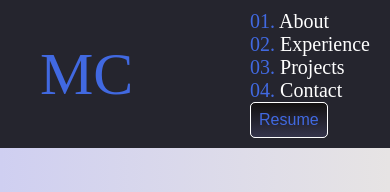
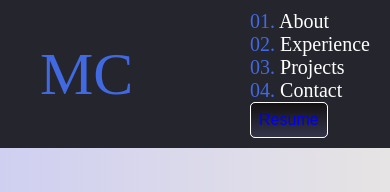
Before and after one commit to muradusa/react-portfolio, a React (Create React App) app: page / in a window 390 px wide. Shown: the top 192 px of the page. Built offline with nearby package versions, Linux system fonts and the light colour scheme.

Commit message:
making responsive

```diff
--- a/src/Header.css
+++ b/src/Header.css
@@ -33,6 +33,10 @@
   padding: 10px 40px 10px 10px;
   font-size: 20px;
   /* font-family: poppin; */
+}
+
+.resume {
+  text-decoration: none;
 }
 
 .header__right p {
--- a/src/Header.js
+++ b/src/Header.js
@@ -1,6 +1,7 @@
 import React, { useEffect, useState } from "react";
 import "./Header.css";
 import { Link } from "react-scroll";
+import resume from "./images/Murad_Cholukov_resume.pdf";
 
 function Header() {
   const [show, handleShow] = useState(false);
@@ -71,7 +72,11 @@ function Header() {
           </p>
         </Link>
 
-        <button>Resume</button>
+        <button>
+          <a className="resume" href={resume} download>
+            Resume
+          </a>
+        </button>
       </div>
     </div>
   );
```
Also changed, not shown: 1 other file (tests, documents, lock files or other folders).
